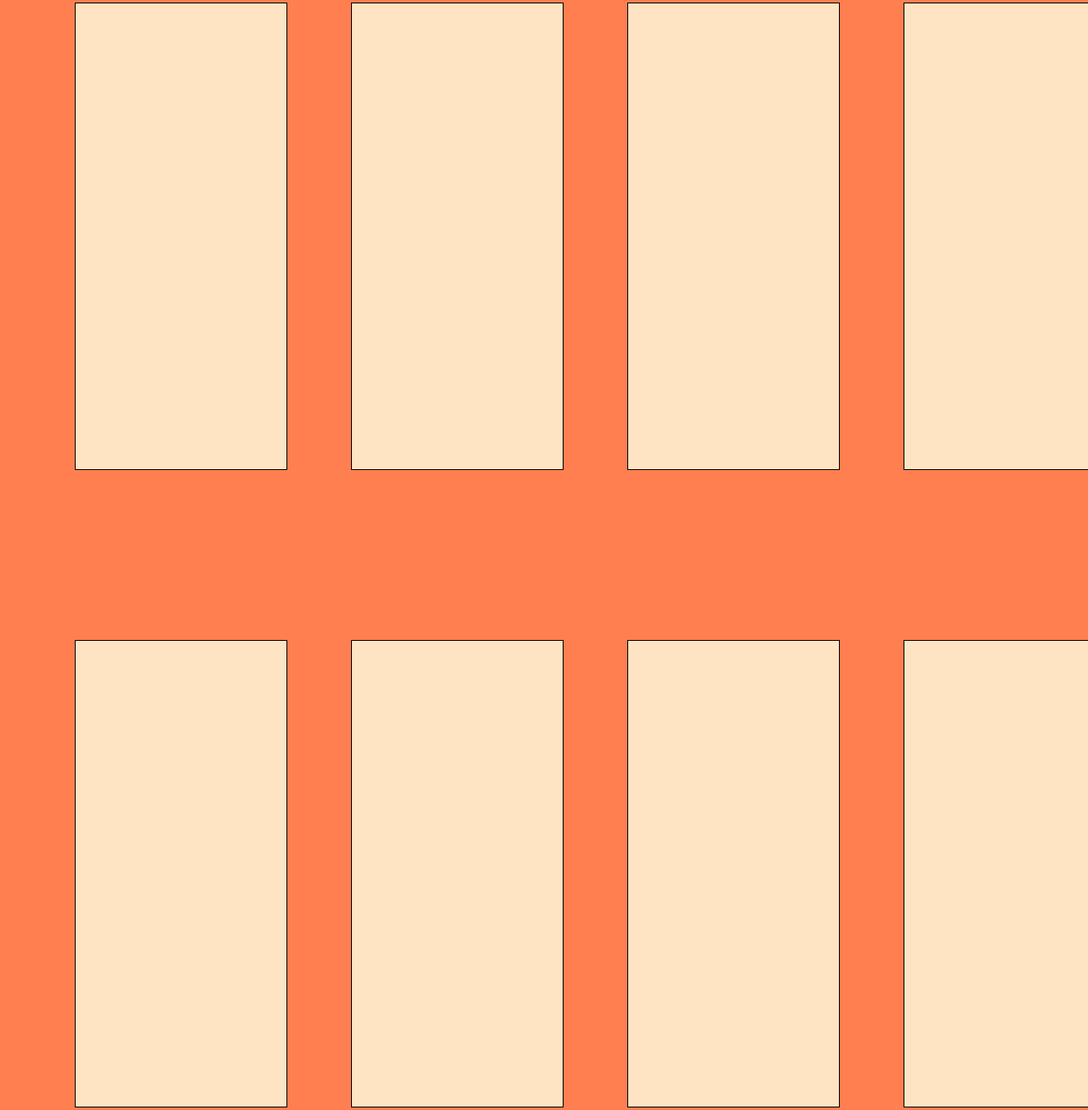
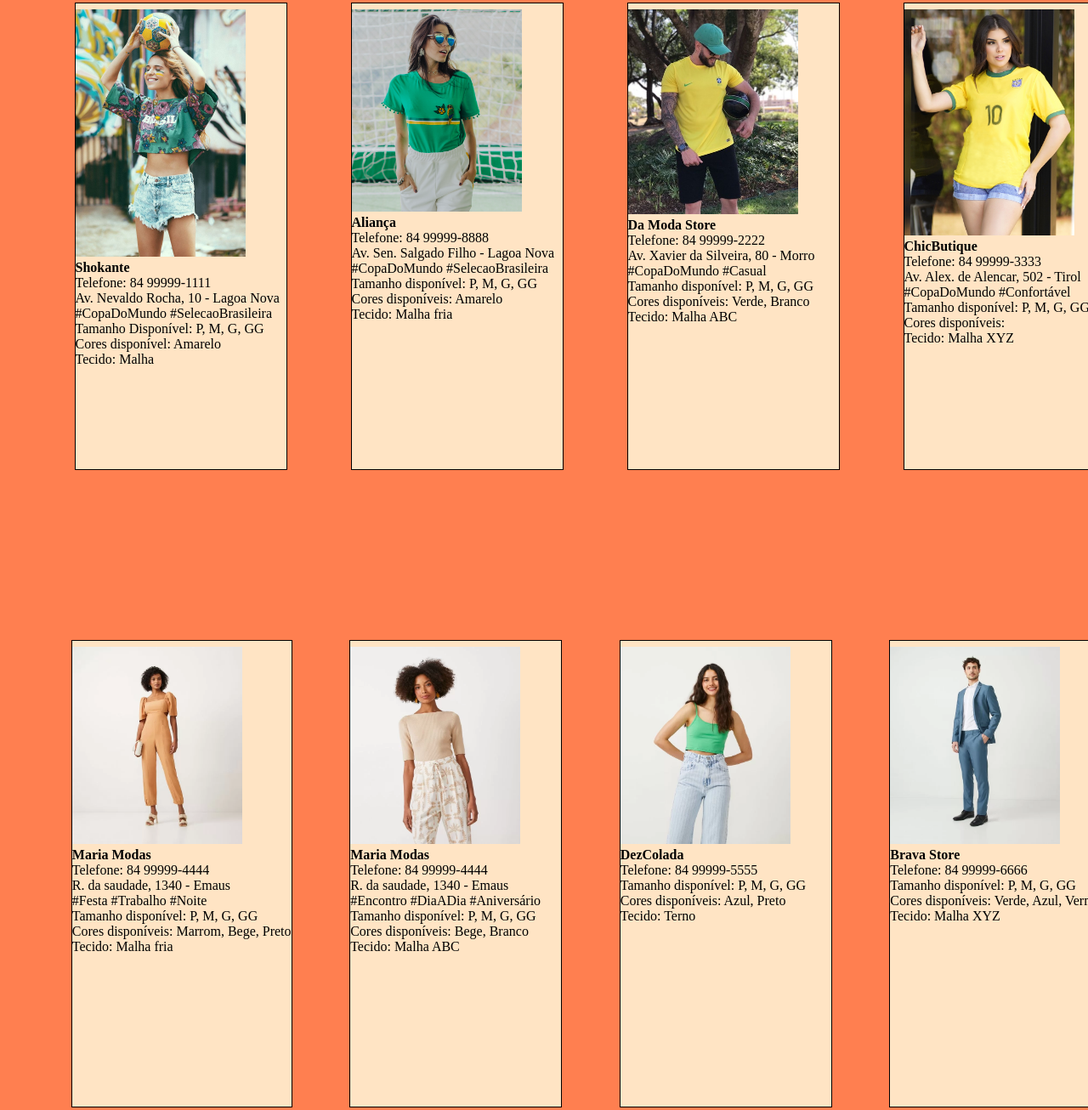
Before and after one commit to ythairony/ProjetoWeb, a plain HTML site: page index.html in a window 1280 px wide. Shown: the part 235-1541 px from the top of the page at 85% size. Drawn offline with Linux system fonts and the light colour scheme.

Commit message:
Finalizando projeto figma

```diff
--- a/index.html
+++ b/index.html
@@ -1,5 +1,6 @@
 <!DOCTYPE html>
 <html lang="pt-br">
+
 <head>
     <meta charset="UTF-8">
     <meta http-equiv="X-UA-Compatible" content="IE=edge">
@@ -7,8 +8,10 @@
     <link rel="stylesheet" href="style.css">
     <title>Lojaz</title>
 </head>
+
 <body>
     <header>
+        <nav>
         <!-- Logo -->
             <div class="logo">
                 <a href="index.html" class="textologo">
@@ -21,29 +24,129 @@
                 <button type="submit" class="search-btn">Pesquisar</button>
             </form>
         <!-- Botões da área do menu -->
-        <nav>
+            <div class="botoes">
                 <a href="#" class="entrar">Entrar</a>
-            <a href="#">Cadastrar</a>
+                <a href="#" class="cad">Cadastrar</a>
+            </div>
         </nav>
     </header>
+    <section >
         <div class="menu">
-        <a href="">Link 1</a>
-        <a href="">Link 2</a>
-        <a href="">Link 3</a>
-        <a href="">Link 4</a>
-        <a href="">Link 5</a>
+        <a href="">Ofertas</a>
+        <a href="">Novidades</a>
+        <a href="">Básicos</a>
+        <a href="">Feminino</a>
+        <a href="">Masculino</a>
+        <a href="">Infantil</a>
         </div>
+    </section>
 
     <main>
-        <div class="container"></div>
-        <div class="container"></div>
-        <div class="container"></div>
-        <div class="container"></div>
-        <div class="container"></div>
-        <div class="container"></div>
-        <div class="container"></div>
-        <div class="container"></div>
+        <div class="container item1"><img src="imagens/copa01.jpg" alt="">
+            <div class="disc">
+                <h4>Shokante</h4>
+                <p>Telefone: 84 99999-1111</p>
+                <p>Av. Nevaldo Rocha, 10 - Lagoa Nova</p>
+                <p>#CopaDoMundo #SelecaoBrasileira</p>
+                <p>Tamanho Disponível: P, M, G, GG</p>
+                <p>Cores disponível: Amarelo</p>
+                <p>Tecido: Malha</p>
+            </div>
+        </div>
+        <div class="container item2"><img src="imagens/copa02.png" alt="">
+            <div class="disc">
+                <h4>Aliança</h4>
+                <p>Telefone: 84 99999-8888</p>
+                <p>Av. Sen. Salgado Filho - Lagoa Nova</p>
+                <p>#CopaDoMundo #SelecaoBrasileira</p>
+                <p>Tamanho disponível: P, M, G, GG</p>
+                <p>Cores disponíveis: Amarelo</p>
+                <p>Tecido: Malha fria</p>
+            </div>
+        </div>
+        <div class="container item3"><img src="imagens/copa03.jpg" alt="">
+            <div class="disc">
+                <h4>Da Moda Store</h4>
+                <p>Telefone: 84 99999-2222</p>
+                <p>Av. Xavier da Silveira, 80 - Morro</p>
+                <p>#CopaDoMundo #Casual</p>
+                <p>Tamanho disponível: P, M, G, GG</p>
+                <p>Cores disponíveis: Verde, Branco</p>
+                <p>Tecido: Malha ABC</p>
+            </div>
+        </div>
+        <div class="container item4"><img src="imagens/copa04.jpg" alt="">
+            <div class="disc">
+                <h4>ChicButique</h4>
+                <p>Telefone: 84 99999-3333</p>
+                <p>Av. Alex. de Alencar, 502 - Tirol</p>
+                <p>#CopaDoMundo #Confortável</p>
+                <p>Tamanho disponível: P, M, G, GG</p>
+                <p>Cores disponíveis: </p>
+                <p>Tecido: Malha XYZ</p>
+            </div>
+        </div>
+        <div class="container item5"><img src="imagens/destaque01.webp" alt="">
+            <div class="disc">
+                <h4>Maria Modas</h4>
+                <p>Telefone: 84 99999-4444</p>
+                <p>R. da saudade, 1340 - Emaus</p>
+                <p>#Festa #Trabalho #Noite</p>
+                <p>Tamanho disponível: P, M, G, GG</p>
+                <p>Cores disponíveis: Marrom, Bege, Preto</p>
+                <p>Tecido: Malha fria</p>
+            </div>
+        </div>
+        <div class="container item6"><img src="imagens/destaque05.webp" alt="">
+            <div class="disc">
+                <h4>Maria Modas</h4>
+                <p>Telefone: 84 99999-4444</p>
+                <p>R. da saudade, 1340 - Emaus</p>
+                <p>#Encontro #DiaADia #Aniversário</p>
+                <p>Tamanho disponível: P, M, G, GG</p>
+                <p>Cores disponíveis: Bege, Branco</p>
+                <p>Tecido: Malha ABC</p>
+            </div>
+        </div>
+        <div class="container item7"><img src="imagens/destaque06.webp" alt="">
+            <div class="disc">
+                <h4>DezColada</h4>
+                <p>Telefone: 84 99999-5555</p>
+                <p></p>
+                <p></p>
+                <p>Tamanho disponível: P, M, G, GG</p>
+                <p>Cores disponíveis: Azul, Preto</p>
+                <p>Tecido: Terno</p>
+            </div>
+        </div>
+        <div class="container item8"><img src="imagens/destaque04.webp" alt="">
+            <div class="disc">
+                <h4>Brava Store</h4>
+                <p>Telefone: 84 99999-6666</p>
+                <p></p>
+                <p></p>
+                <p>Tamanho disponível: P, M, G, GG</p>
+                <p>Cores disponíveis: Verde, Azul, Vermelho</p>
+                <p>Tecido: Malha XYZ</p>
+            </div>
+        </div>
     </main>
 
+    <footer>
+        <div class="footer">
+            <h1>O que é a LojaZ</h1>
+            <p>A LojaZ é o lugar onde você irá encontrar tudo aquilo que você precisa e o que você nem sabia que existia, próximo da sua casa ou a um clica da LojaZ mais próxima.</p>
+        </div>
+        <div class="footer">
+            <h1>Seja um VendaZ</h1>
+            <p>VendaZ é a forma de você fazer uma renda extra ao mesmo tempo que indica roupas para suas amigos, família ou até mesmo sua audiência nas redes sociais.</p>
+        </div>
+        <div class="footer">
+            <h1>Nossa Missão</h1>
+            <p>Nossa missão é proporcionar um ambiente igualitário, tecnológico e fácil para todos os pequenos empreendores que querem está na internet competindo com as grandes lojas do mercado.</p>
+        </div>
+    </footer>
+
 </body>
+
 </html>
```
Lines whose indentation alone changed are shown as unchanged.
